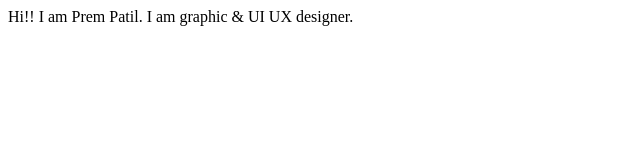
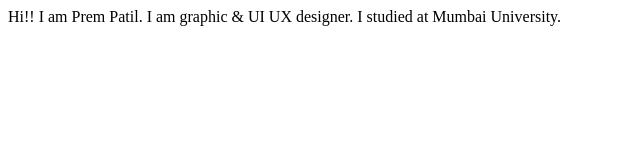
Before and after one commit to patilprem/prem-patil-site, a plain HTML site: page index.html in a window 1280 px wide. Shown: the whole page, without its empty margins (0-640 px from the left). Drawn offline with Linux system fonts and the light colour scheme.

Commit message:
Update index.html

```diff
--- a/index.html
+++ b/index.html
@@ -9,5 +9,7 @@
 <body>
     Hi!! I am Prem Patil.
     I am graphic & UI UX designer.
+
+    I studied at Mumbai University.
 </body>
 </html>
```
